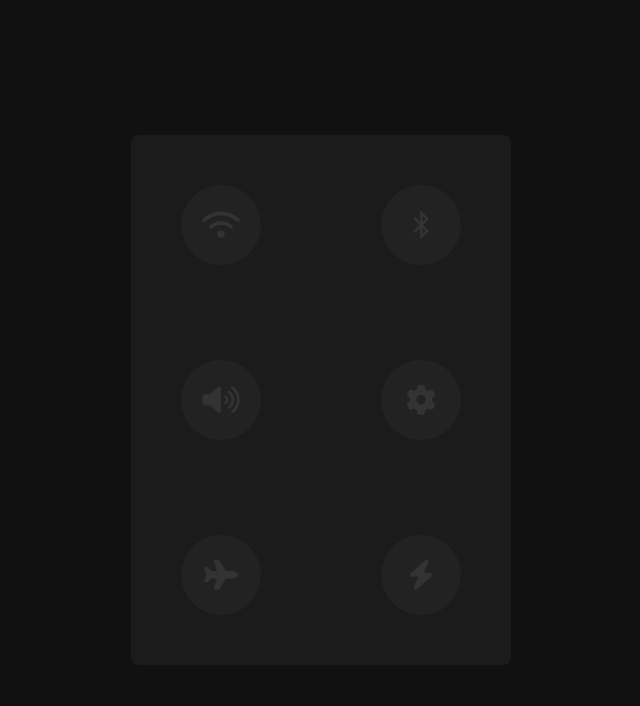
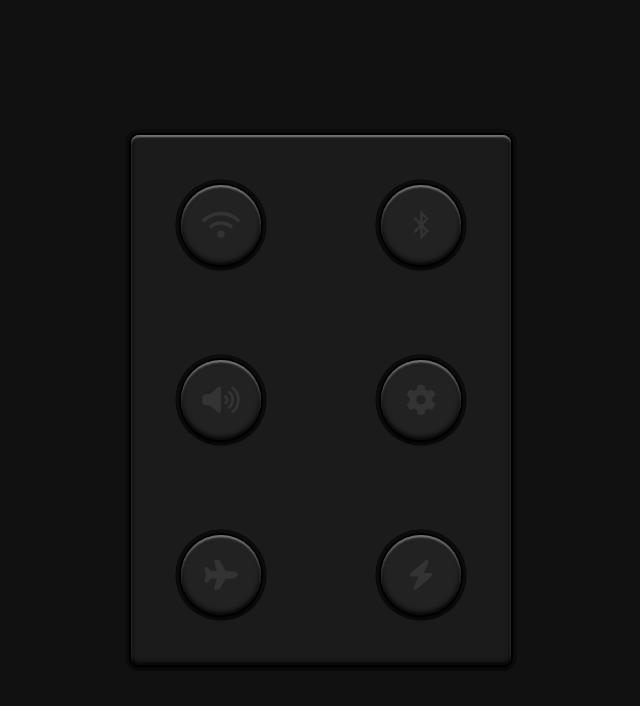
Before and after one commit to Des0l/neonbuttons, a plain HTML site: page index.html in a window 1280 px wide. Shown: the whole page, without its empty margins (319-959 px from the left). Drawn offline with Linux system fonts and the light colour scheme.

Commit message:
Update style.css

```diff
--- a/style.css
+++ b/style.css
@@ -1,7 +1,7 @@
 :root {
-    --shadow: 0 3px 4px rgba(0,0,0,1), inset 0 -2px 5px rgba(0,0,0,1),
+  --shadow: 0 3px 4px rgba(0, 0, 0, 1), inset 0 -2px 5px rgba(0, 0, 0, 1),
     inset /* position absolute */  0 2px 2px rgba(255, 255, 255, 0.5), 0 0 0 2px #000, 0 0 0 5px #0c0c0c,
-    0 0 0 5,5px #080808;
+    0 0 0 5.5px #080808;
 }
 
 body {
```
